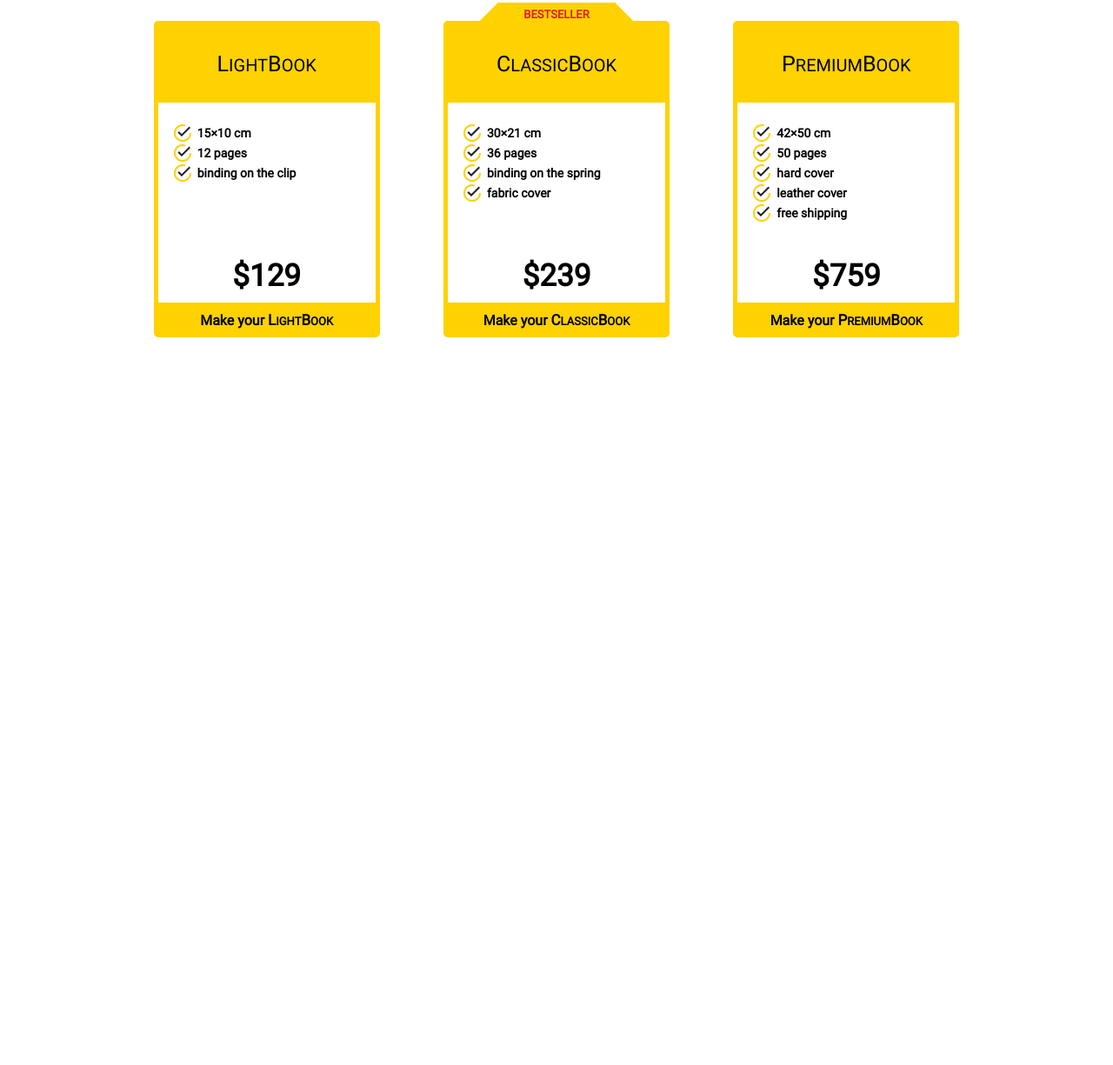
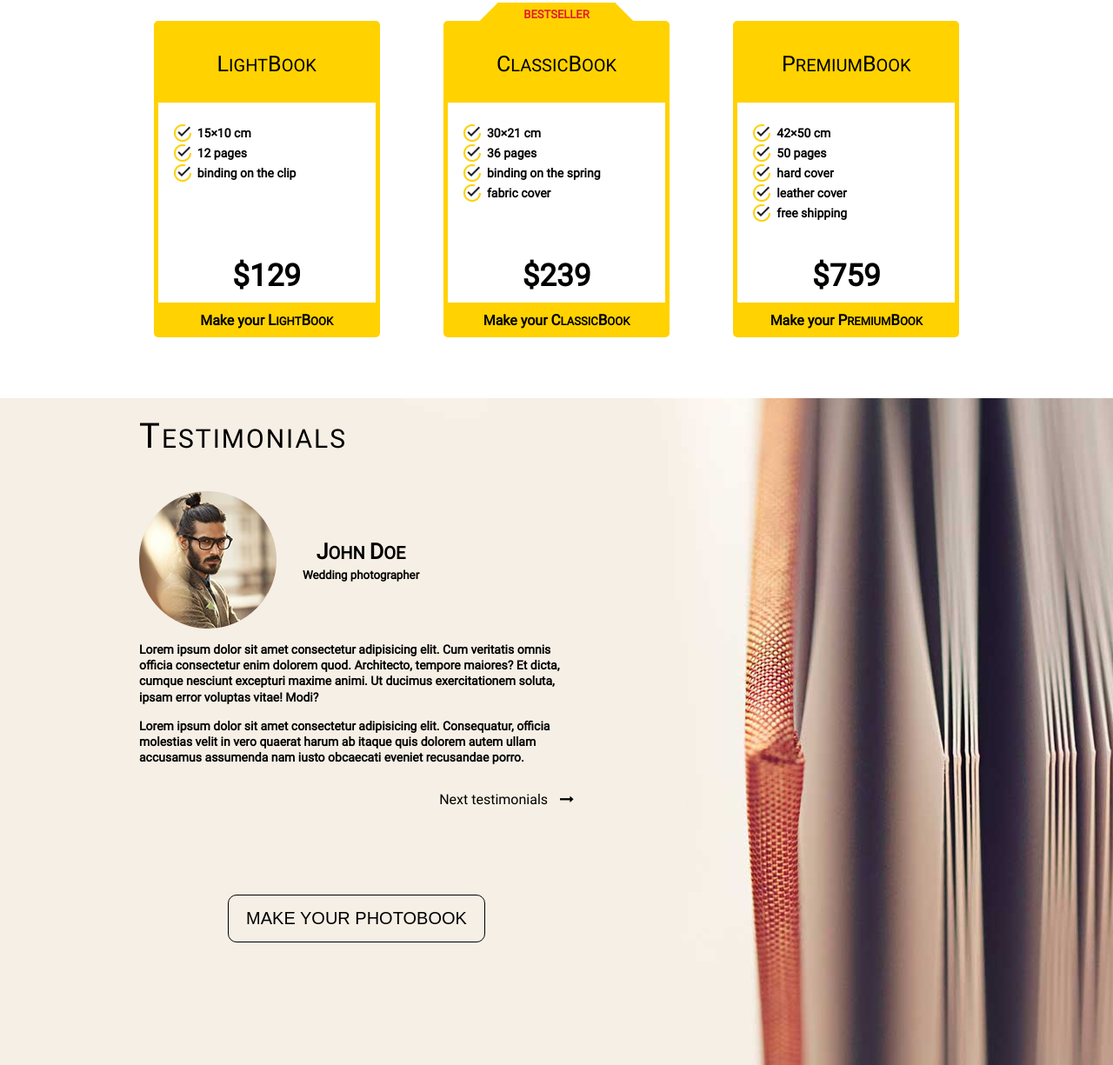
Before and after one commit to adherents/less-practice, a website: page public/index.html in a window 1280 px wide. Shown: the part 1857-3082 px from the top of the page at 87% size. Before the commit the page ends 2315 px from the top, so only its background shows below. Drawn offline with Linux system fonts and the light colour scheme.

Commit message:
author block

```diff
--- a/public/index.html
+++ b/public/index.html
@@ -123,6 +123,30 @@
                 </div>
             </div>
         </section>
+        <section id="testimonials">
+            <div class="view-port">
+                <div class="content">
+                    <h1><span>t</span>estimonials</h1>
+                    <div class="author">
+                        <img src="img/face.png">
+                        <div>
+                            <h2><span>j</span>ohn <span>d</span>oe</h2>
+                            <h5>Wedding photographer</h5>
+                        </div>
+                    </div>
+                    <div class="text">
+                        <p>Lorem ipsum dolor sit amet consectetur adipisicing elit. Cum veritatis omnis officia consectetur enim dolorem quod. Architecto, tempore maiores? Et dicta, cumque nesciunt excepturi maxime animi. Ut ducimus exercitationem soluta, ipsam error voluptas vitae! Modi?</p>
+                        <p>Lorem ipsum dolor sit amet consectetur adipisicing elit. Consequatur, officia molestias velit in vero quaerat harum ab itaque quis dolorem autem ullam accusamus assumenda nam iusto obcaecati eveniet recusandae porro.</p>
+                    </div>
+                    <div class="next">
+                        <span>Next testimonials <i class="fa fa-long-arrow-right"></i></span>
+                    </div>
+                    <div class="button">
+                        <button class="btn btn-line">make your photobook</button>
+                    </div>
+                </div>
+            </div>
+        </section>
     </div>
 
 </body>
--- a/src/less/advantage.less
+++ b/src/less/advantage.less
@@ -15,7 +15,6 @@
 
         & span {
             font-size: 40px;
-            left: 20px;
         }
     }
 
--- a/src/less/solutions.less
+++ b/src/less/solutions.less
@@ -10,6 +10,7 @@
         text-transform: uppercase;
         text-align: center;
         font-weight: normal;
+        letter-spacing: 2px;
 
         & span {
             font-size: 40px;
--- /dev/null
+++ b/src/less/testimonials.less
@@ -0,0 +1,76 @@
+@import 'partials/params';
+@import 'partials/mixins';
+
+#testimonials {
+    background: url(img/footer_bg.jpg) no-repeat;
+    background-size: cover;
+    height: 767px;
+
+    & .content {
+        width: 50%;
+        padding: 20px;
+
+        & h1 {
+            margin-bottom: 40px;
+            font-size: 30px;
+            text-transform: uppercase;
+            font-weight: normal;
+            letter-spacing: 2px;
+
+            & span {
+                font-size: 40px;
+            }
+        }
+
+        & .author {
+            display: flex;
+            align-items: center;
+            margin-bottom: 15px;
+
+            & h2 {
+                margin-bottom: 5px;
+                text-transform: uppercase;
+                font-size: 20px;
+
+                & span {
+                    font-size: 25px;
+                }
+            }
+
+            & > div {
+                margin-left: 30px;
+                text-align: center;
+            }
+        }
+
+        & .text {
+            margin-bottom: 30px;
+
+
+            & p {
+                margin-bottom: 15px;
+                font-size: 14px;
+                font-weight: bold;
+                line-height: 1.3;
+            }
+        }
+
+        & .next {
+            display: flex;
+            justify-content: flex-end;
+            margin-bottom: 100px;
+
+            & span {
+                cursor: pointer;
+            }
+
+            & i {
+                margin-left: 10px;
+            }
+        }
+
+        & .button {
+            text-align: center;
+        }
+    }
+}
```
Also changed, not shown: public/bundle.min.css.
